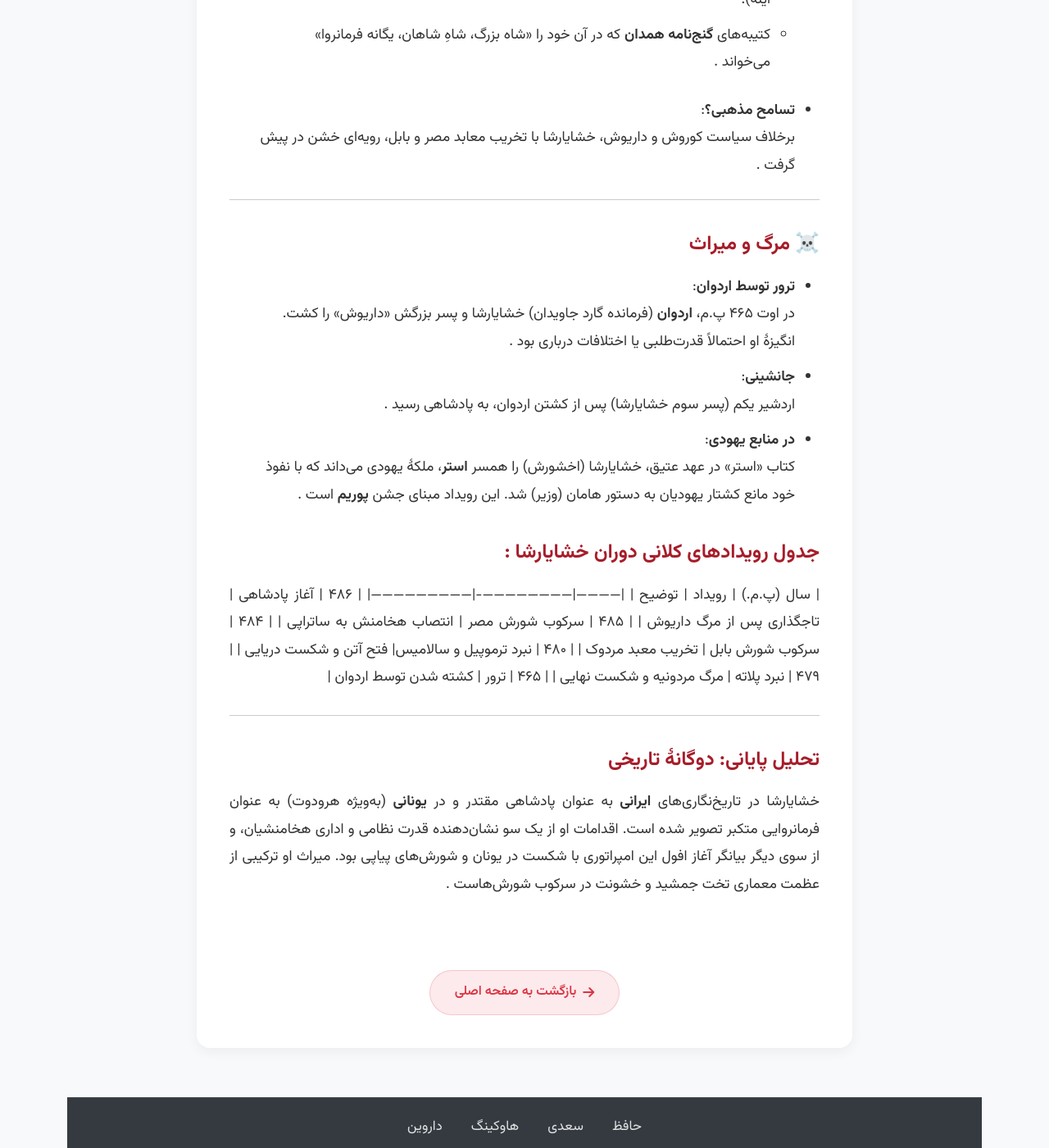
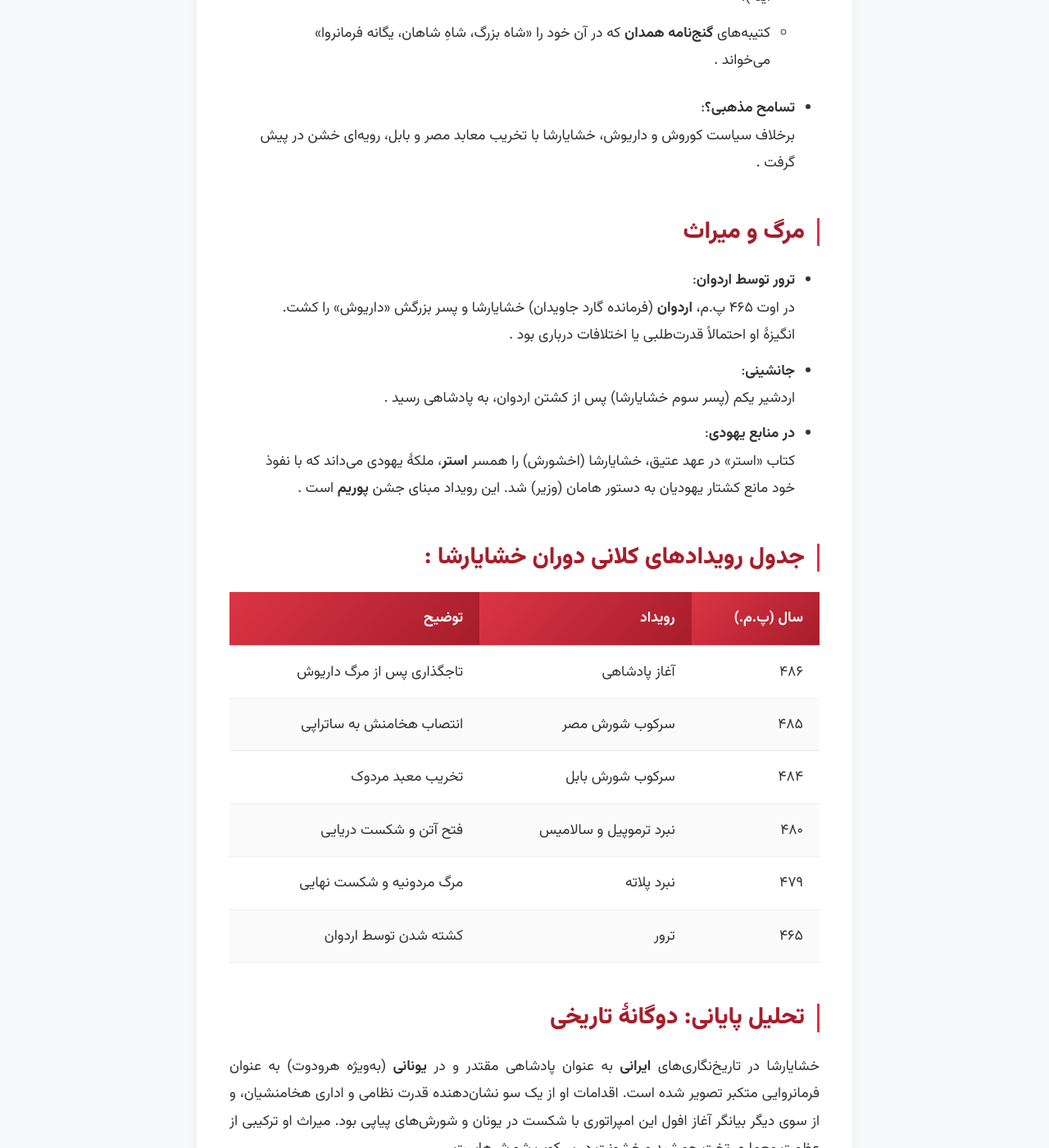
Before and after one commit to darkblog/darkblog.github.io, a Jekyll site: the page built from _posts/2025-7-6-74.md, in a window 1280 px wide and 1400 px high, scrolled down 2528 px. Shown: the whole window at 82% size. Built offline with Jekyll 4.4.1, drawn with Linux system fonts in a browser that asks for light colours; some of the changed lines change nothing that is shown; some of the changed text lies outside the part shown.

Commit message:
Update 2025-7-6-74.md

```diff
--- a/_posts/2025-7-6-74.md
+++ b/_posts/2025-7-6-74.md
@@ -1,49 +1,41 @@
 ---
 layout: post
-title: خشایارشا
+title: زندگینامه خشایارشا - پنجمین شاهنشاه هخامنشی
 ---
 
-## زندگینامه خشایارشا: پنجمین شاهنشاه هخامنشی
-
-### 🔵 تبار و دوران جوانی
+## تبار و دوران جوانی
 - **نام و تبار**:
   خشایارشا (𐎧𐏁𐎹𐎠𐎼𐏁𐎠) از دو بخش «خشای» (فرمانروا) و «آرشا» (قهرمان مرد) تشکیل شده، به معنای «فرمانروای قهرمانان» یا «کسی که در میان شاهان پهلوان است». او پسر **داریوش بزرگ** و **آتوسا** (دختر کوروش بزرگ) بود و از سوی پدر و مادر به خاندان هخامنشی متصل میشد .
 - **تولد و جانشینی**:
   در ۵۱۹ یا ۵۱۸ پ.م. زاده شد. با وجود بزرگ‌تر بودن برادرش «ارته‌برزن»، بهدلیل اصالتِ دوگانه (نواده کوروش از سوی مادر) در ۴۸۶ پ.م. در ۳۴ سالگی به جانشینی داریوش برگزیده شد .
 
----
-
-### ⚔️ به قدرت رسیدن و سرکوب شورش‌ها
+## به قدرت رسیدن و سرکوب شورش‌ها
 خشایارشا در آغاز پادشاهی با چالش‌های عمده‌ای مواجه شد:
 1. **شورش مصر (۴۸۵ پ.م.)**:
    مصر علیه مالیات‌های سنگین شورش کرد. خشایارشا با لشکرکشی سریع، شورش را سرکوب و برادرش **هخامنش** را ساتراپ مصر کرد. منابع از «خشونت بی‌سابقه» و تحمیل «یوغ سنگین‌تر» بر مصریان خبر می‌دهند .
 2. **شورش بابل (۴۸۴ پ.م.)**:
    بابلی‌ها پس از کشتن ساتراپ ایران («زوپیر»)، استقلال خواستند. خشایارشا با تخریب دیوارهای دفاعی بابل، غارت معبد «مردوک» (خدای بابلی) و انتقال تندیس طلای آن به ایران، شورش را سرکوب کرد. او سپس عنوان «شاه بابل» را از لقب‌های خود حذف و تنها «شاه پارس و ماد» خواند .
 
----
-
-### ⚔️ جنگ با یونان: پیروزی‌ها و شکست‌ها
+## جنگ با یونان: پیروزی‌ها و شکست‌ها
 انگیزه اصلی خشایارشا برای حمله به یونان، انتقام **شکست پدرش در نبرد ماراتن** (۴۹۰ پ.م.) و تحریک مشاورانی چون «مردونیه» (داماد داریوش) بود .
 
-#### 🔸 لشکرکشی عظیم (۴۸۰ پ.م.):
+### 🔸 لشکرکشی عظیم (۴۸۰ پ.م.):
 - **تدارکات**: ساخت پل شناور بر روی **تنگه داردانل** برای عبور سپاه، تأمین آذوقه از مسیر تراکیه و مقدونیه، و گردآوری سپاهی متشکل از ۴۸ قومِ تحت امپراتوری .
 - **نبرد ترموپیل**:
   با وجود مقاومت اسپارتی‌ها به رهبری «لئونیداس»، ایرانیان با محاصره پشت‌جبهه‌ای، یونانیان را شکست دادند و وارد آتن شدند. خشایارشا دستور داد **آکروپولیس آتن** را آتش بزنند، اما به کسانی که به معابد پناه برده بودند آسیبی نرسانند .
 
-#### 🔸 شکست‌های دریایی:
+### 🔸 شکست‌های دریایی:
 - **نبرد سالامیس (۴۸۰ پ.م.)**:
   نیروی دریایی ایران به فرماندهی **آرتمیس** (زن دریاسالار) در تلهٔ حیلهٔ «تمیستوکل» (سردار آتنی) افتاد. با انتشار شایعهٔ فرار یونانیان، کشتی‌های ایرانی وارد تنگهٔ سالامیس شدند و بهدلیل محدودیت مانور، شکست خوردند .
 - **نبرد پلاته (۴۷۹ پ.م.)**:
    باقی‌ماندهٔ سپاه ایران به فرماندهی مردونیه در برابر اتحاد یونانیان شکست خورد و مردونیه کشته شد. این پایان تهاجم ایران به یونان بود .
 
-#### 🧠 دلایل شکست:
+### دلایل شکست:
 - ناآشنایی با جغرافیای کوهستانی یونان،
 - انگیزهٔ پایین سپاه چندملیتی ایران در برابر دفاع جانانهٔ یونانیان،
 - حیله‌گری فرماندهان یونانی .
 
----
-
-### 👑 شخصیت و اقدامات فرهنگی
+## شخصیت و اقدامات فرهنگی
 - **ویژگی‌های فردی**:
   به گفته منابع، خشایارشا **زیبارو، خوش‌اندام و تحصیل‌کرده** بود و روحیه‌ای لطیف داشت. با این حال، در برخورد با شورش‌ها بی‌رحم عمل می‌کرد .
 - **سازه‌های معماری**:
@@ -52,9 +44,7 @@ title: خشایارشا
 - **تسامح مذهبی؟**:
   برخلاف سیاست کوروش و داریوش، خشایارشا با تخریب معابد مصر و بابل، رویه‌ای خشن در پیش گرفت .
 
----
-
-### ☠️ مرگ و میراث
+## مرگ و میراث
 - **ترور توسط اردوان**:
   در اوت ۴۶۵ پ.م، **اردوان** (فرمانده گارد جاویدان) خشایارشا و پسر بزرگش «داریوش» را کشت. انگیزهٔ او احتمالاً قدرت‌طلبی یا اختلافات درباری بود .
 - **جانشینی**:
@@ -62,7 +52,8 @@ title: خشایارشا
 - **در منابع یهودی**:
   کتاب «استر» در عهد عتیق، خشایارشا (اخشورش) را همسر **استر**، ملکهٔ یهودی می‌داند که با نفوذ خود مانع کشتار یهودیان به دستور هامان (وزیر) شد. این رویداد مبنای جشن **پوریم** است .
 
-### جدول رویدادهای کلانی دوران خشایارشا :
+## جدول رویدادهای کلانی دوران خشایارشا :
+
 | سال (پ.م.) | رویداد                  | توضیح                     |
 |------------|-------------------------|---------------------------|
 | ۴۸۶        | آغاز پادشاهی           | تاجگذاری پس از مرگ داریوش |
@@ -72,7 +63,5 @@ title: خشایارشا
 | ۴۷۹        | نبرد پلاته            | مرگ مردونیه و شکست نهایی |
 | ۴۶۵        | ترور                   | کشته شدن توسط اردوان     |
 
----
-
-### تحلیل پایانی: دوگانۀ تاریخی
+## تحلیل پایانی: دوگانۀ تاریخی
 خشایارشا در تاریخ‌نگاری‌های **ایرانی** به عنوان پادشاهی مقتدر و در **یونانی** (به‌ویژه هرودوت) به عنوان فرمانروایی متکبر تصویر شده است. اقدامات او از یک سو نشان‌دهنده قدرت نظامی و اداری هخامنشیان، و از سوی دیگر بیانگر آغاز افول این امپراتوری با شکست در یونان و شورش‌های پیاپی بود. میراث او ترکیبی از عظمت معماری تخت جمشید و خشونت در سرکوب شورش‌هاست .
```
